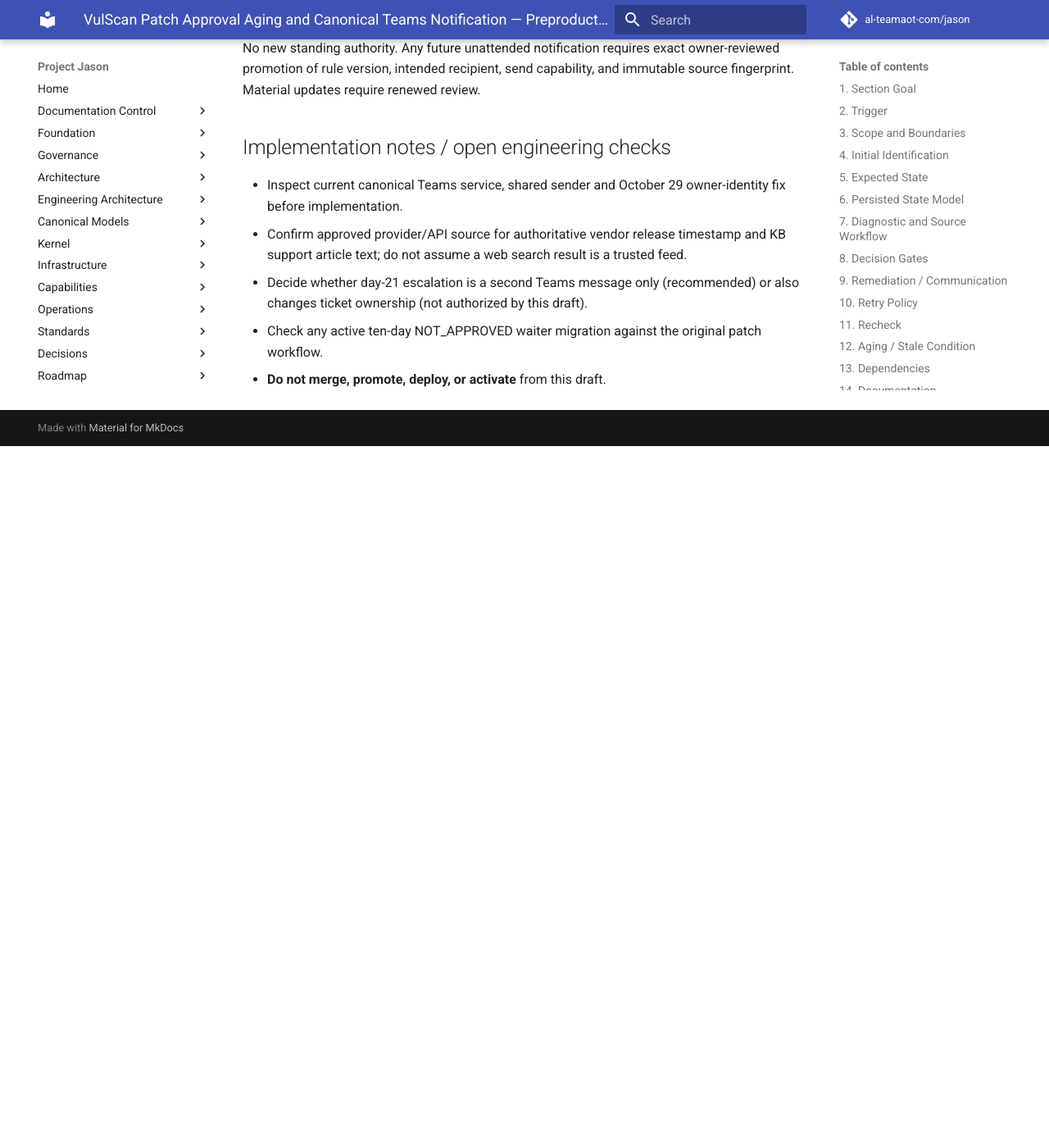
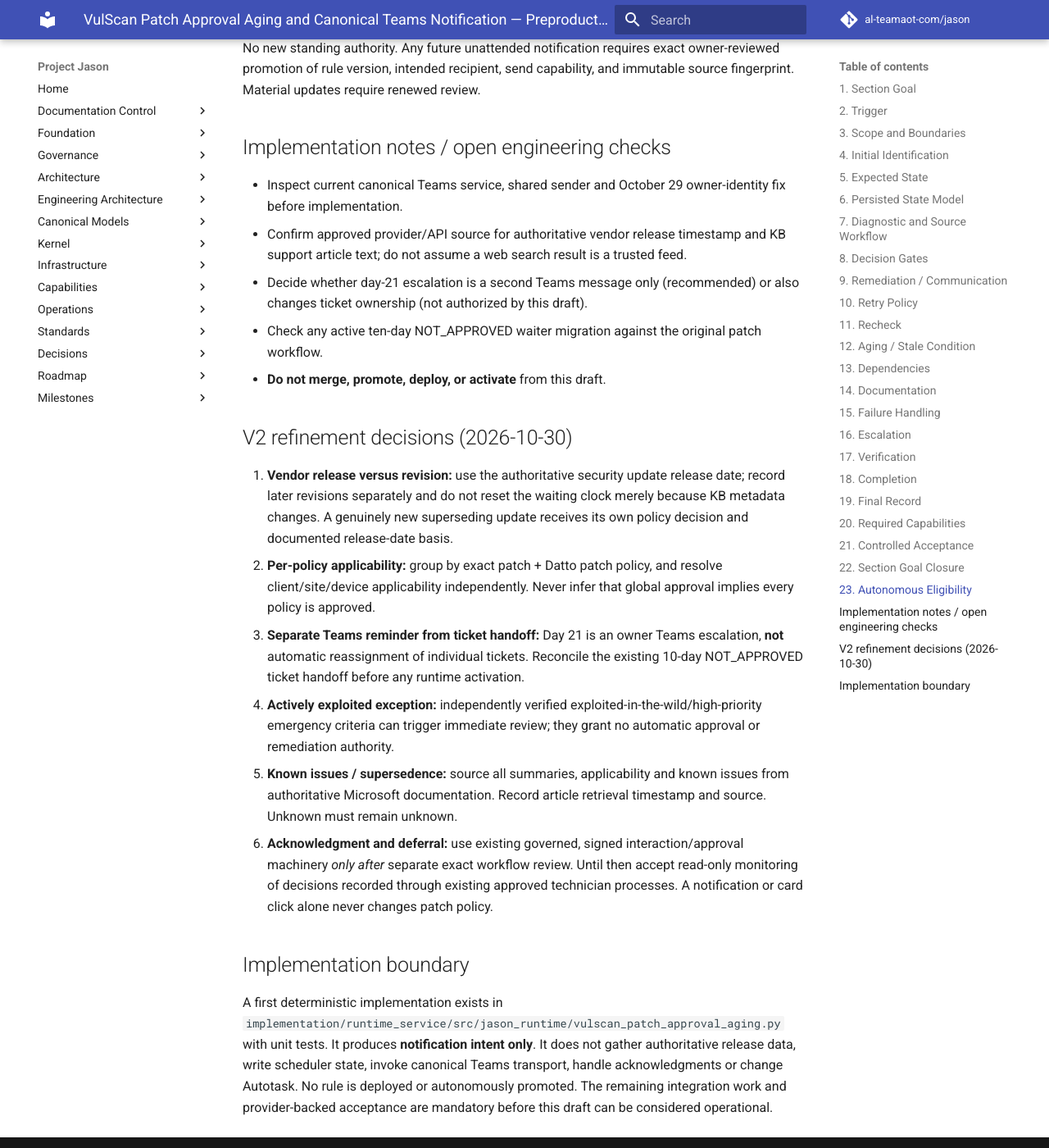
Before and after one commit to al-teamaot-com/jason, an MkDocs documentation site: the page built from docs/playbooks/Jason-VulScan-Patch-Approval-Aging-Teams-DRAFT.md, in a window 1280 px wide and 1400 px high, scrolled down 5503 px. Shown: the whole window at 82% size. Built offline with MkDocs 1.6.1 and Material for MkDocs 9.7.7, drawn with Linux system fonts in a browser that asks for light colours; comment, search, counter and statistics services are not loaded; before the commit the page ends 6047 px from its top, so only the background shows below that.

Commit message:
docs: capture V2 policy refinements and explicit integration boundary

```diff
--- a/docs/playbooks/Jason-VulScan-Patch-Approval-Aging-Teams-DRAFT.md
+++ b/docs/playbooks/Jason-VulScan-Patch-Approval-Aging-Teams-DRAFT.md
@@ -102,3 +102,15 @@
 - Decide whether day-21 escalation is a second Teams message only (recommended) or also changes ticket ownership (not authorized by this draft).
 - Check any active ten-day NOT_APPROVED waiter migration against the original patch workflow.
 - **Do not merge, promote, deploy, or activate** from this draft.
+
+
+## V2 refinement decisions (2026-10-30)
+1. **Vendor release versus revision:** use the authoritative security update release date; record later revisions separately and do not reset the waiting clock merely because KB metadata changes. A genuinely new superseding update receives its own policy decision and documented release-date basis.
+2. **Per-policy applicability:** group by exact patch + Datto patch policy, and resolve client/site/device applicability independently. Never infer that global approval implies every policy is approved.
+3. **Separate Teams reminder from ticket handoff:** Day 21 is an owner Teams escalation, **not** automatic reassignment of individual tickets. Reconcile the existing 10-day NOT_APPROVED ticket handoff before any runtime activation.
+4. **Actively exploited exception:** independently verified exploited-in-the-wild/high-priority emergency criteria can trigger immediate review; they grant no automatic approval or remediation authority.
+5. **Known issues / supersedence:** source all summaries, applicability and known issues from authoritative Microsoft documentation. Record article retrieval timestamp and source. Unknown must remain unknown.
+6. **Acknowledgment and deferral:** use existing governed, signed interaction/approval machinery *only after* separate exact workflow review. Until then accept read-only monitoring of decisions recorded through existing approved technician processes. A notification or card click alone never changes patch policy.
+
+## Implementation boundary
+A first deterministic implementation exists in `implementation/runtime_service/src/jason_runtime/vulscan_patch_approval_aging.py` with unit tests. It produces **notification intent only**. It does not gather authoritative release data, write scheduler state, invoke canonical Teams transport, handle acknowledgments or change Autotask. No rule is deployed or autonomously promoted. The remaining integration work and provider-backed acceptance are mandatory before this draft can be considered operational.
```
